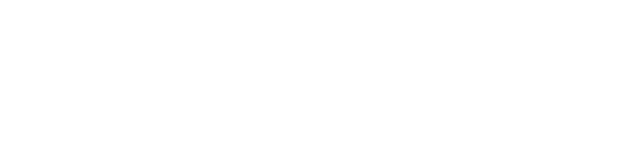
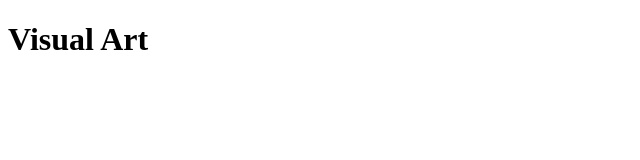
Before and after one commit to cesti0777/opentutorials_git_egoing, a plain HTML site: page index.html in a window 1280 px wide. Shown: the whole page, without its empty margins (0-640 px from the left). Drawn offline with Linux system fonts and the light colour scheme.

Commit message:
h1 추가

```diff
--- a/index.html
+++ b/index.html
@@ -4,6 +4,6 @@
 	<title></title>
 </head>
 <body>
-
+	<h1>Visual Art</h1>
 </body>
 </html>
```
